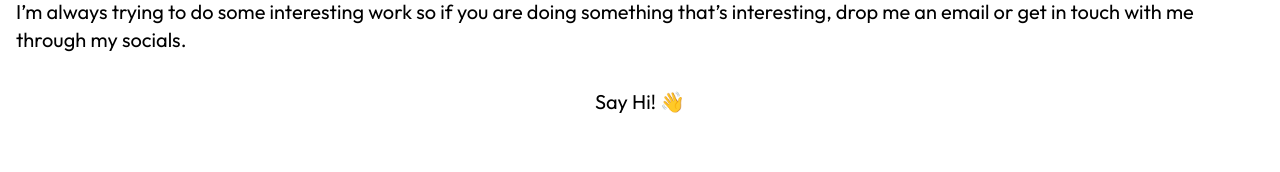
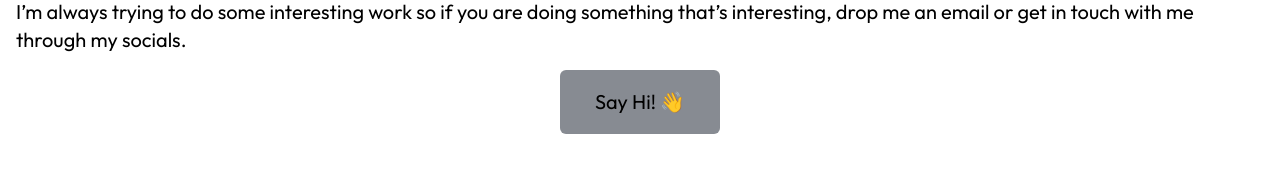
Before and after one commit to macintushar/svelte-portfolio, a Svelte app: page / in a window 1280 px wide. Shown: the part 1478-1650 px from the top of the page. Built offline with nearby package versions, Linux system fonts and the light colour scheme.

Commit message:
fixed contact button in light mode

```diff
--- a/src/app/Contact.svelte
+++ b/src/app/Contact.svelte
@@ -10,7 +10,7 @@
   <div slot="body" class="mt-4 flex justify-center mb-16 sm:mb-32">
     <a href={ContactData.ctaLink} target="_blank" rel="noopener noreferrer">
       <button
-        class="dark:bg-black bg-white dark:text-white text-black px-4 py-2 rounded-md flex flex-row justify-center h-16 w-40 gap-1 items-center"
+        class="dark:bg-black bg-gray-900/50 dark:text-white text-black px-4 py-2 rounded-md flex flex-row justify-center h-16 w-40 gap-1 items-center"
       >
         <h1 class="text-xl">{ContactData.ctaText}</h1>
       </button>
```
